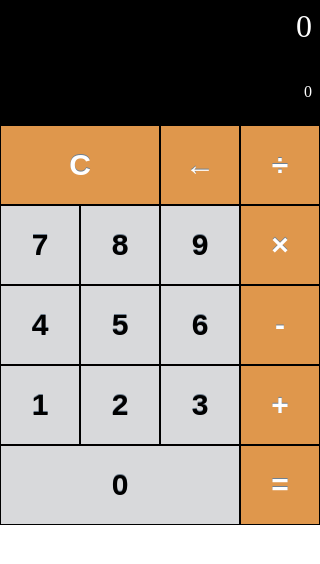
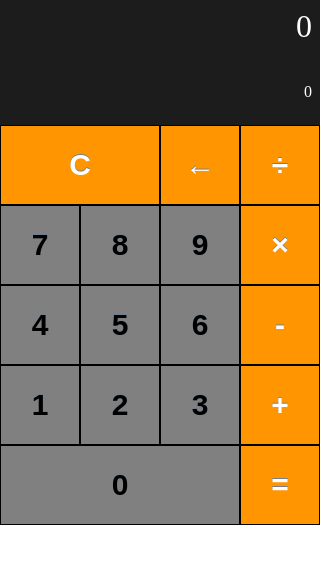
Before and after one commit to princechauhan1992/calculator, an Electron app: page index.html in a window 320 px wide. Drawn offline with Linux system fonts and the light colour scheme.

Commit message:
changed colors

```diff
--- a/styles.css
+++ b/styles.css
@@ -1,15 +1,15 @@
-
 * {
     box-sizing: border-box;
     margin: 0;
-    padding:0;
-    width:320px;
+    padding: 0;
+    width: 320px;
 }
+
 .layout {
     display: flex;
     flex-direction: column;
     align-content: center;
-    height:525px;
+    height: 525px;
 }
 
 .row {
@@ -20,7 +20,7 @@
 
 
 #result-string {
-    background-color: black;
+    background-color: #1c1c1c;
     height: 75px;
     color: white;
     display: inline-block;
@@ -31,7 +31,7 @@
 }
 
 #result-value {
-    background-color: black;
+    background-color: #1c1c1c;
     height: 50px;
     color: white;
     font-size: 16px;
@@ -54,11 +54,12 @@
 
 
 .number {
-    background-color: #d8d9db;
+    background-color: #808080;
 }
 
 .number:hover {
-    background-color: #b8b9bb;
+    background-color: #b0b0b0;
+    opacity: 80%;
 }
 
 .number:focus {
@@ -68,12 +69,12 @@
 
 
 .action {
-    background-color: #df974c;
+    background-color: #FF9500;
     color: white;
- }
+}
 
- .action:hover {
-    background-color: #dfb07e;
+.action:hover {
+    opacity: 50%
 }
 
 
```
